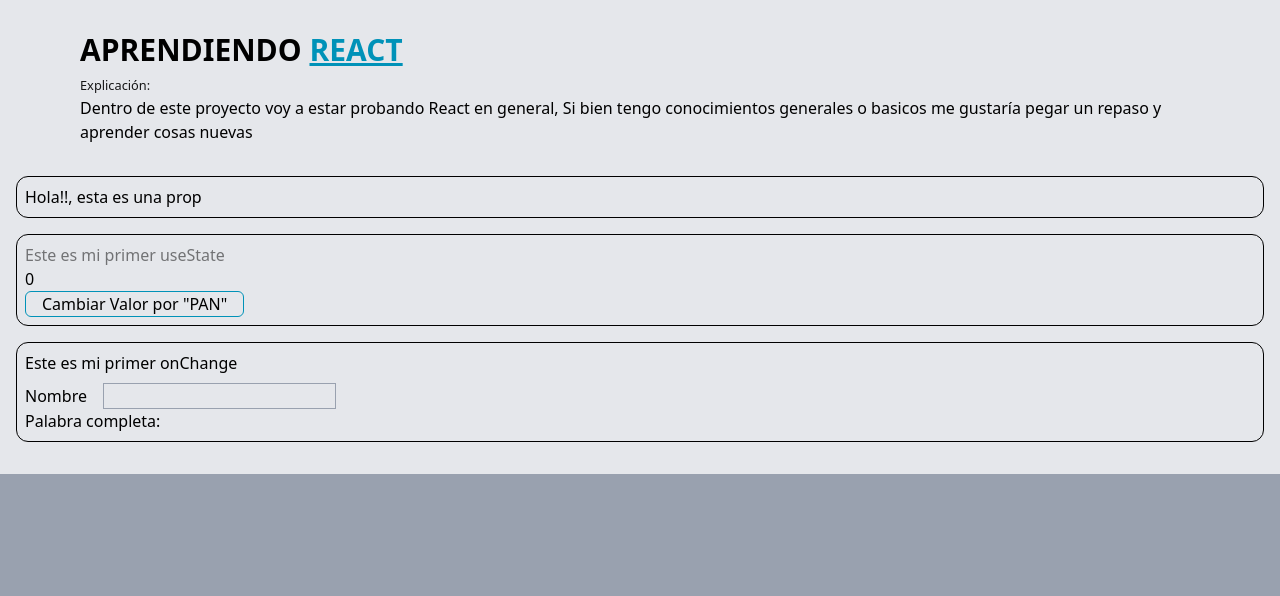
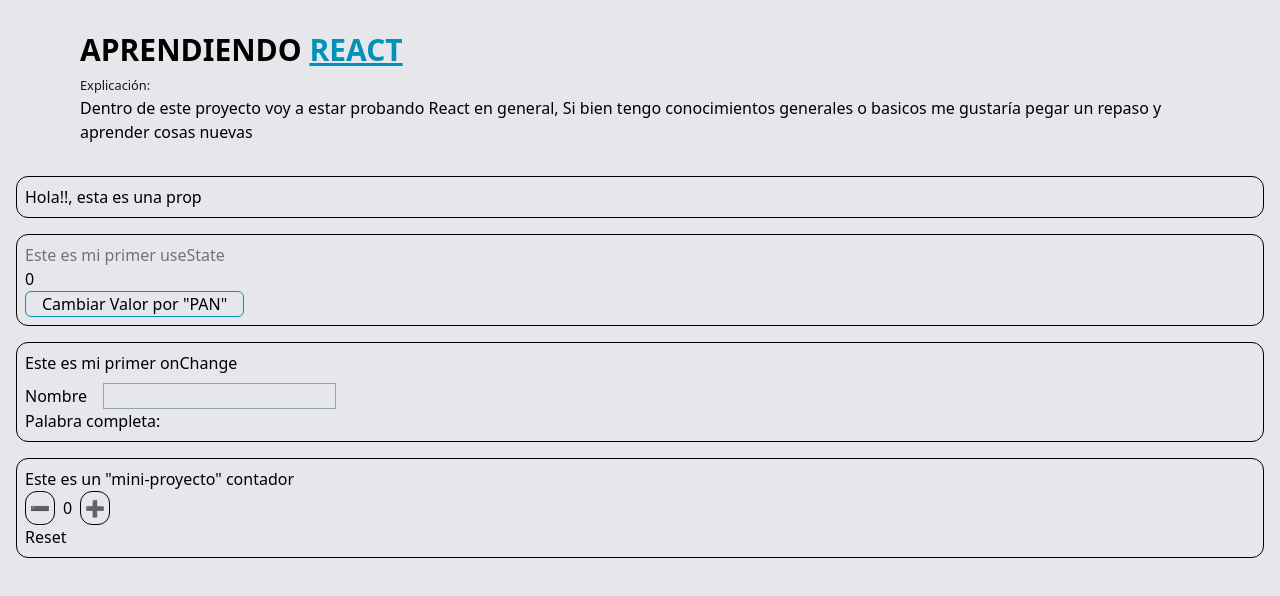
Before and after one commit to leo-dillon/aprendiendo-LDillon-react, a React (Vite) app: page / in a window 1280 px wide. Shown: the top 596 px of the page. Built offline with nearby package versions, Linux system fonts and the light colour scheme.

Commit message:
mini proyecto de contador

```diff
--- a/src/App.jsx
+++ b/src/App.jsx
@@ -3,17 +3,19 @@
 import FirstProps from "./components/FirstComponents.jsx"
 import FirstUseState from "./components/FirstUseState.jsx"
 import FirstUseChange from "./components/FirstUseChange.jsx"
+import Contador from "./components/Contador.jsx"
 
 const firstProps = "Hola!!, esta es una prop"
 
 function App() {
   return (
     <>
-    <div className="w-full max-w-400 mx-auto bg-gray-200 p-4">
+    <div className="w-full max-w-400 min-h-screen mx-auto bg-gray-200 p-4">
       <Header />
       <FirstProps  firstProps={ firstProps } />
       <FirstUseState />
       <FirstUseChange />
+      <Contador />
     </div>
     </>
   )
--- /dev/null
+++ b/src/components/Contador.jsx
@@ -0,0 +1,27 @@
+import { useState } from "react"
+
+const Contador = () => {
+    let [ valor, setValor ] = useState(0)
+    let sumar = () => {
+        setValor( valor+1 )
+    }
+    let restar = () => {
+        setValor( valor-1 )
+    }
+    let resetear = ( ) => { setValor(0) }
+    return (
+        <div className="my-4 border-1 rounded-xl p-2">
+            <h2> Este es un "mini-proyecto" contador </h2>
+            <div className="flex items-center gap-2">
+                <button className="p-1 border-1 rounded-xl" onClick={restar}> ➖ </button>
+                <p>
+                    { valor }
+                </p>
+                <button className="p-1 border-1 rounded-xl  " onClick={ sumar }> ➕ </button>
+            </div>
+            <button onClick={resetear}>Reset</button>
+        </div>
+    )
+}
+
+export default Contador
--- a/src/components/FirstUseChange.jsx
+++ b/src/components/FirstUseChange.jsx
@@ -28,11 +28,12 @@
                 />
             </div>
             <p>Palabra completa: { nombre } </p>
+            <div className="flex gap-2">
             {
                 ( letras.length > 1 )
                 ?
                 <>
-                    <p>Letras incluidas en tu nombre</p>
+                    <p>Letras incluidas en tu nombre</p> <br />
                     {
                     letras.map( (letra, index) => (
                             <p key={index}> { letra } </p>
@@ -42,6 +43,7 @@
                 :
                     ""
             }
+            </div>
         </div>
     )
 }
```
